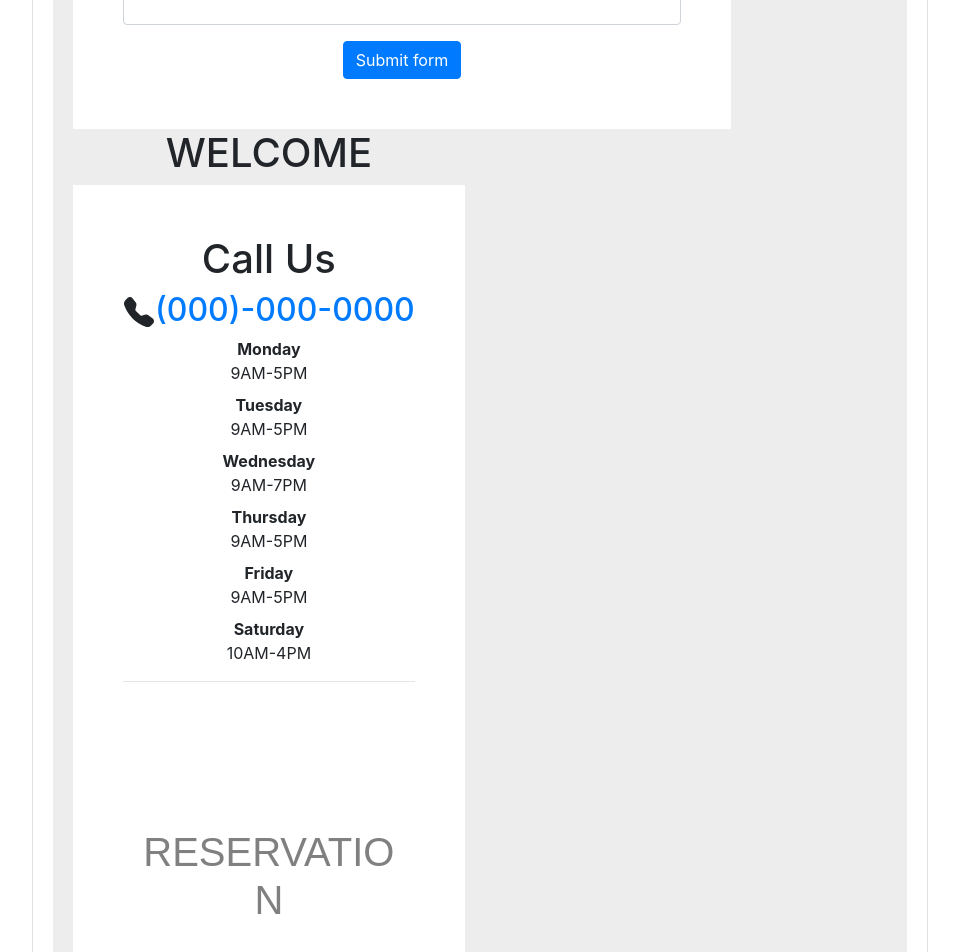
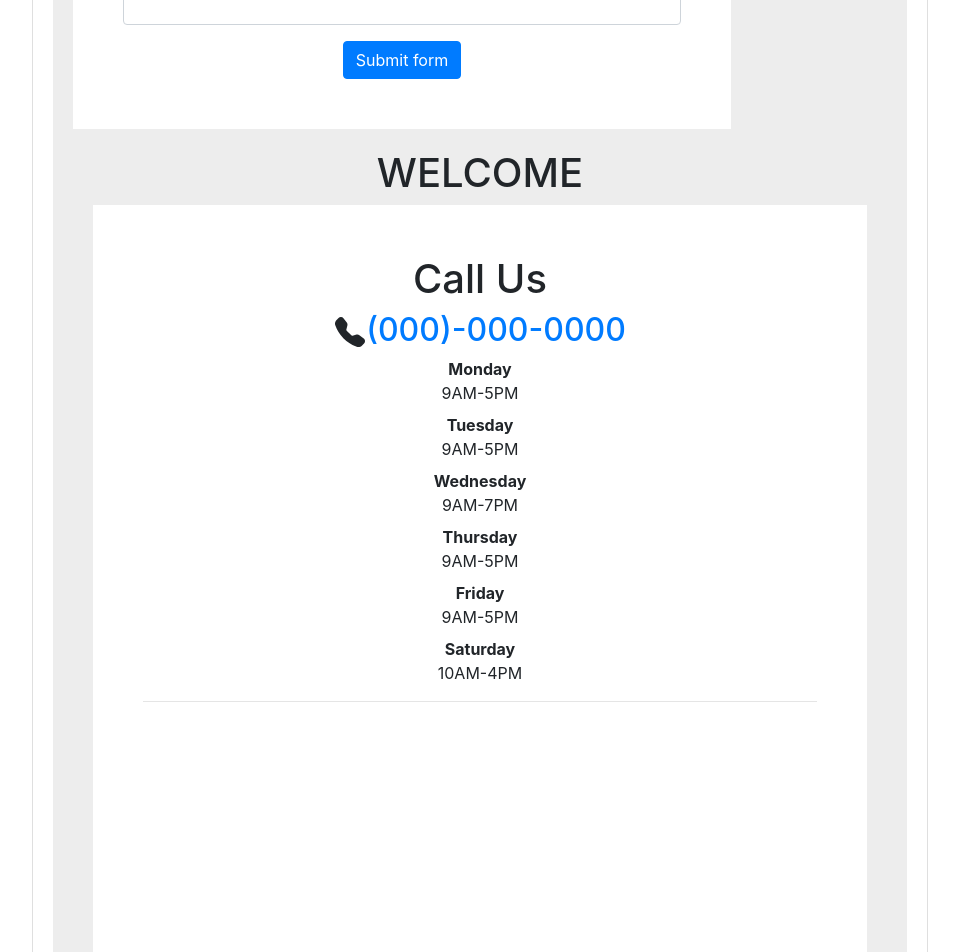
Before and after one commit to Hardikgithub2020/Hardik.github.io, a React (Create React App) app: page /ApplicationForm in a window 1280 px wide. Shown: the part 860-1812 px from the top of the page, without its empty margins (160-1119 px from the left). Built offline with nearby package versions, Linux system fonts and the light colour scheme; what google-maps-react would draw is missing.

Commit message:
Provide contact infomation with Application form

```diff
--- a/src/Components/ApplicationForm.js
+++ b/src/Components/ApplicationForm.js
@@ -135,8 +135,8 @@ class ApplicationForm extends Component {
                                                 <button className="btn btn-primary" type="submit">Submit form</button>
                                             </form>
                                         </div>
-                                        <div>
-                                            <h1>WELCOME</h1>
+                                        <div className="card-body" style={{margin:"0"}}>
+                                            <h1 style={{backgroundColor:"#ededed"}}>WELCOME</h1>
                                             <ContactInformation/>
                                             </div>
                                     </div>
--- a/src/Components/ContactInformation.js
+++ b/src/Components/ContactInformation.js
@@ -29,7 +29,7 @@ function ContactInformation(props) {
                     <dd>10AM-4PM</dd>
                 </dl>
                 <hr/>
-                <h1 style={{fontFamily:'fantasy',margin:'5%', color:"grey", marginTop:"50%"}}>RESERVATION</h1>
+                <h1 style={{fontFamily:'fantasy', color:"grey", marginTop:"50%"}}>RESERVATION</h1>
             </section>
 
     );
```
